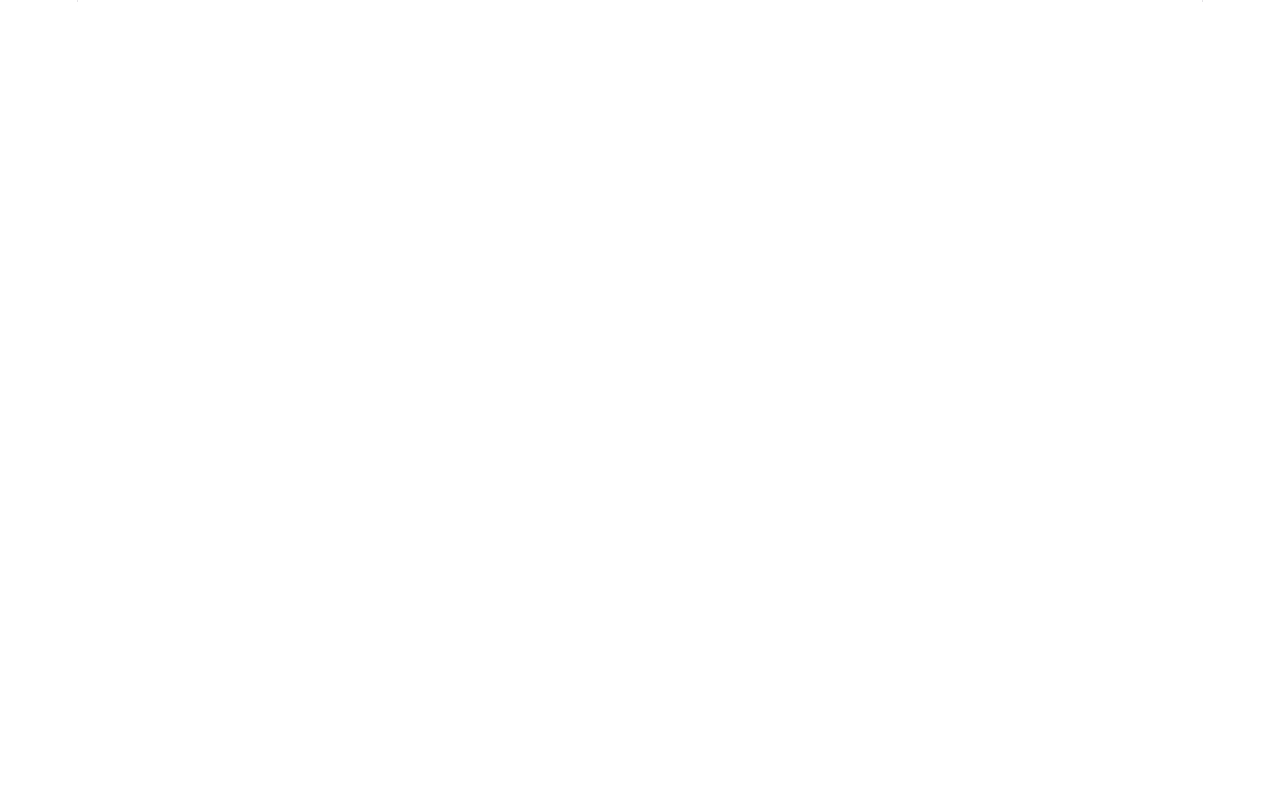
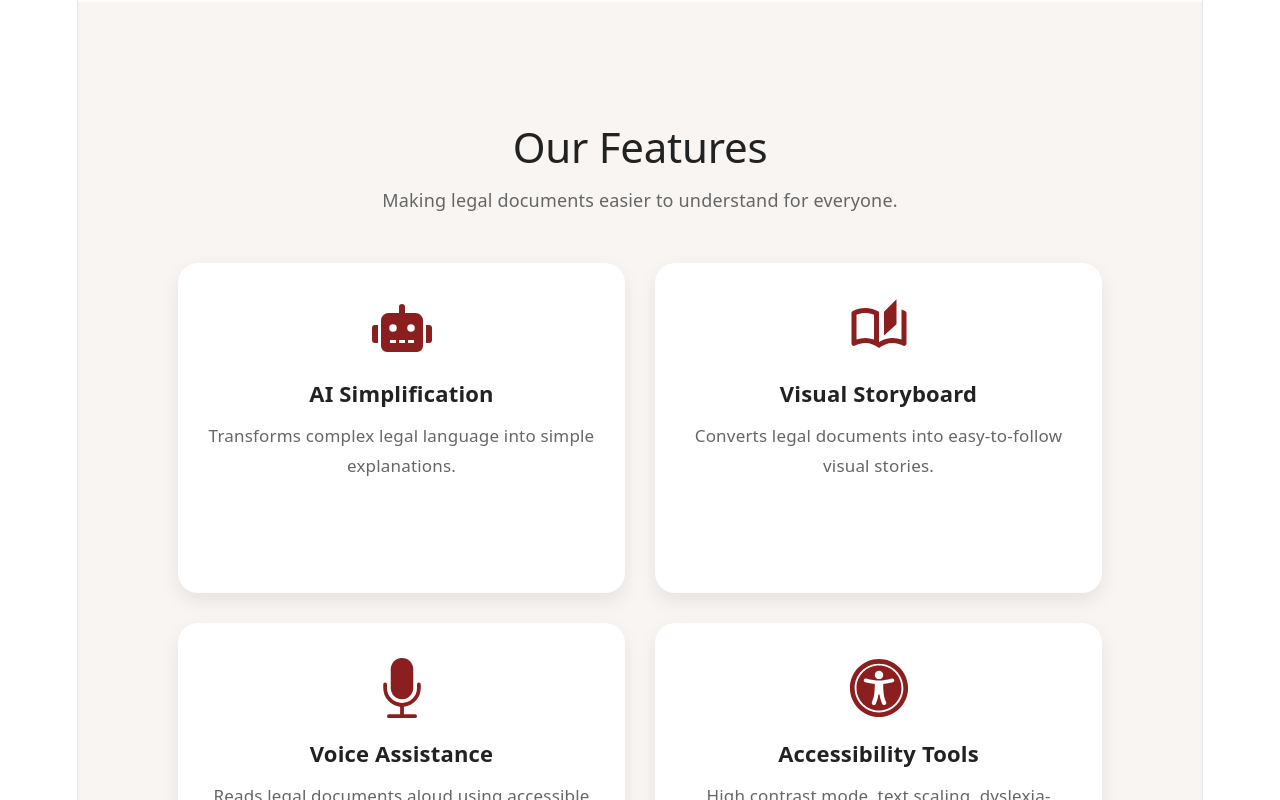
Before and after one commit to Faidaaa/legal_platform, a React app in the folder frontend/: page / in a window 1280 px wide. Shown: the part 900-1700 px from the top of the page. Before the commit the page ends 902 px from the top, so only its background shows below. Built offline with nearby package versions, Linux system fonts and the light colour scheme; the HTML template or start-up script is replaced by a standard one.

Commit message:
Create Feature Section

```diff
--- a/frontend/package.json
+++ b/frontend/package.json
@@ -12,6 +12,7 @@
   "dependencies": {
     "react": "^19.2.7",
     "react-dom": "^19.2.7",
+    "react-icons": "^5.7.0",
     "react-router-dom": "^7.18.1"
   },
   "devDependencies": {
--- /dev/null
+++ b/frontend/src/components/FeatureCard.jsx
@@ -0,0 +1,17 @@
+import "../styles/FeatureCard.css";
+
+function FeatureCard({ icon, title, description }) {
+  return (
+    <div className="feature-card">
+      <div className="feature-icon">
+        {icon}
+      </div>
+
+      <h3>{title}</h3>
+
+      <p>{description}</p>
+    </div>
+  );
+}
+
+export default FeatureCard;
--- a/frontend/src/components/FeatureSection.jsx
+++ b/frontend/src/components/FeatureSection.jsx
@@ -0,0 +1,51 @@
+import "../styles/FeatureSection.css";
+import FeatureCard from "./FeatureCard";
+
+import { FaRobot } from "react-icons/fa";
+import { MdOutlineAutoStories } from "react-icons/md";
+import { BsFillMicFill } from "react-icons/bs";
+import { FaUniversalAccess } from "react-icons/fa";
+
+function FeatureSection() {
+  return (
+    <section className="feature-section">
+
+      <h2>Our Features</h2>
+
+      <p className="feature-subtitle">
+        Making legal documents easier to understand for everyone.
+      </p>
+
+      <div className="feature-grid">
+
+        <FeatureCard
+          icon={<FaRobot />}
+          title="AI Simplification"
+          description="Transforms complex legal language into simple explanations."
+        />
+
+        <FeatureCard
+          icon={<MdOutlineAutoStories />}
+          title="Visual Storyboard"
+          description="Converts legal documents into easy-to-follow visual stories."
+        />
+
+        <FeatureCard
+          icon={<BsFillMicFill />}
+          title="Voice Assistance"
+          description="Reads legal documents aloud using accessible text-to-speech."
+        />
+
+        <FeatureCard
+          icon={<FaUniversalAccess />}
+          title="Accessibility Tools"
+          description="High contrast mode, text scaling, dyslexia-friendly fonts and keyboard navigation."
+        />
+
+      </div>
+
+    </section>
+  );
+}
+
+export default FeatureSection;
--- a/frontend/src/pages/Home.jsx
+++ b/frontend/src/pages/Home.jsx
@@ -1,10 +1,13 @@
 import Hero from "../components/Hero";
+import FeatureSection from "../components/FeatureSection";
 
 function Home() {
-    return(
-        <>
-            <Hero />
-        </>
-    );
+  return (
+    <>
+      <Hero />
+      <FeatureSection />
+    </>
+  );
 }
+
 export default Home;
--- /dev/null
+++ b/frontend/src/styles/FeatureCard.css
@@ -0,0 +1,39 @@
+.feature-card{
+    background:#ffffff;
+    border-radius:20px;
+    padding:35px 30px;
+    text-align:center;
+    box-shadow:0 8px 20px rgba(0,0,0,0.08);
+    transition:transform 0.35s ease,
+               box-shadow 0.35s ease;
+    cursor:pointer;
+    min-height:260px;
+}
+
+.feature-card:hover{
+    transform:translateY(-8px) scale(1.02);
+    box-shadow:0 18px 40px rgba(0,0,0,0.12);
+}
+
+.feature-card:hover .feature-icon{
+    transform:scale(1.1);
+}
+
+.feature-icon{
+    font-size:60px;
+    color:#8B1E1E;
+    margin-bottom:20px;
+    transition:0.3s;
+}
+
+.feature-card p{
+    color:#666;
+    line-height:1.8;
+    font-size:17px;
+}
+
+.feature-card h3{
+    font-size:22px;
+    color:#222;
+    margin-bottom:15px;
+}
--- /dev/null
+++ b/frontend/src/styles/FeatureSection.css
@@ -0,0 +1,36 @@
+.feature-section{
+    padding:120px 100px;
+    background:#F8F5F2;
+}
+
+.feature-section h2{
+    text-align:center;
+    font-size:42px;
+    color:#222;
+    margin-bottom:15px;
+}
+
+.feature-subtitle{
+    text-align:center;
+    color:#666;
+    font-size:18px;
+    margin-bottom:50px;
+}
+
+.feature-grid{
+    display:grid;
+    grid-template-columns:repeat(2,1fr);
+    gap:30px;
+}
+
+@media (max-width:768px){
+
+    .feature-section{
+        padding:80px 25px;
+    }
+
+    .feature-grid{
+        grid-template-columns:1fr;
+    }
+
+}
```
Also changed, not shown: 1 other file (tests, documents, lock files or other folders).
